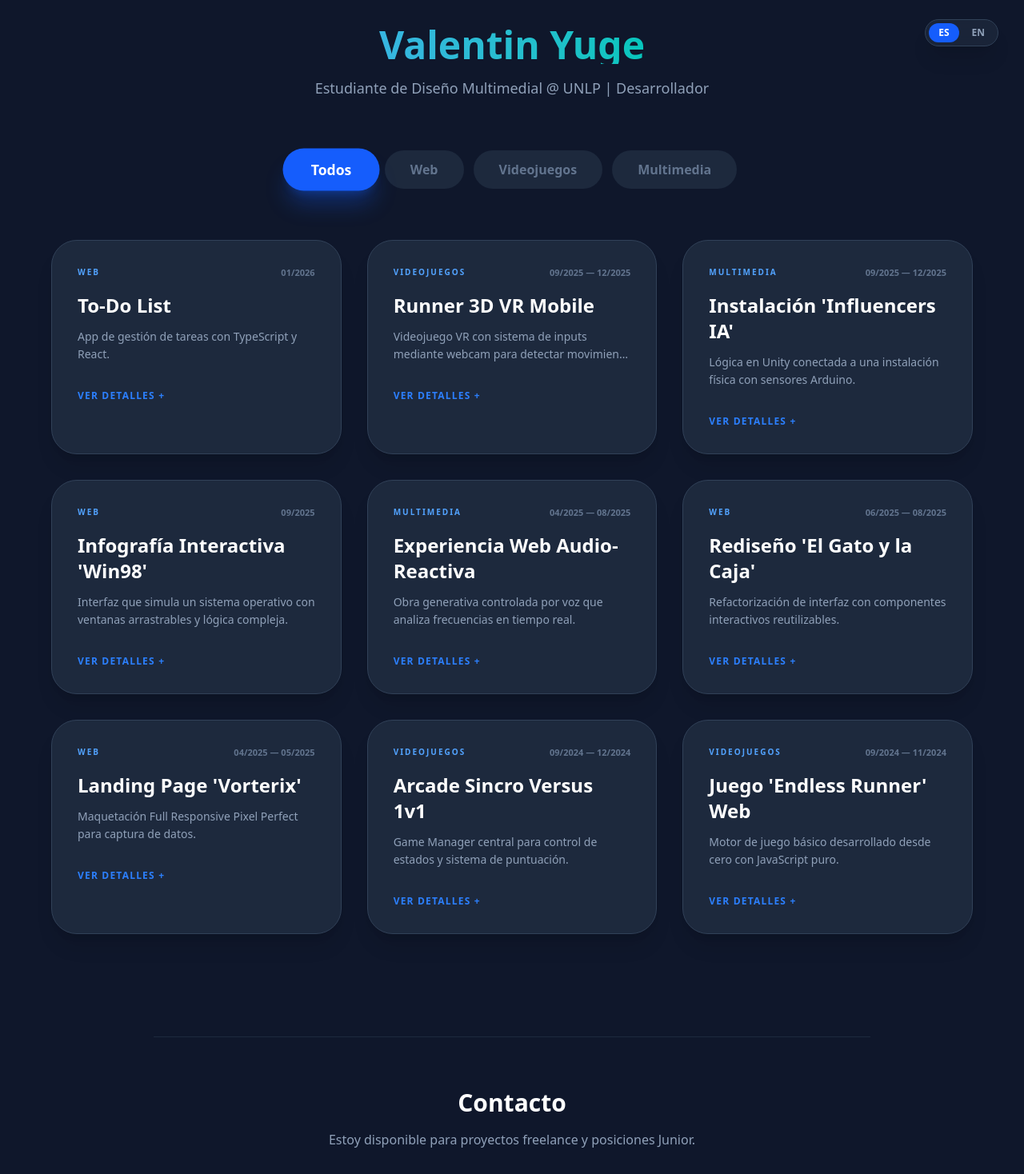
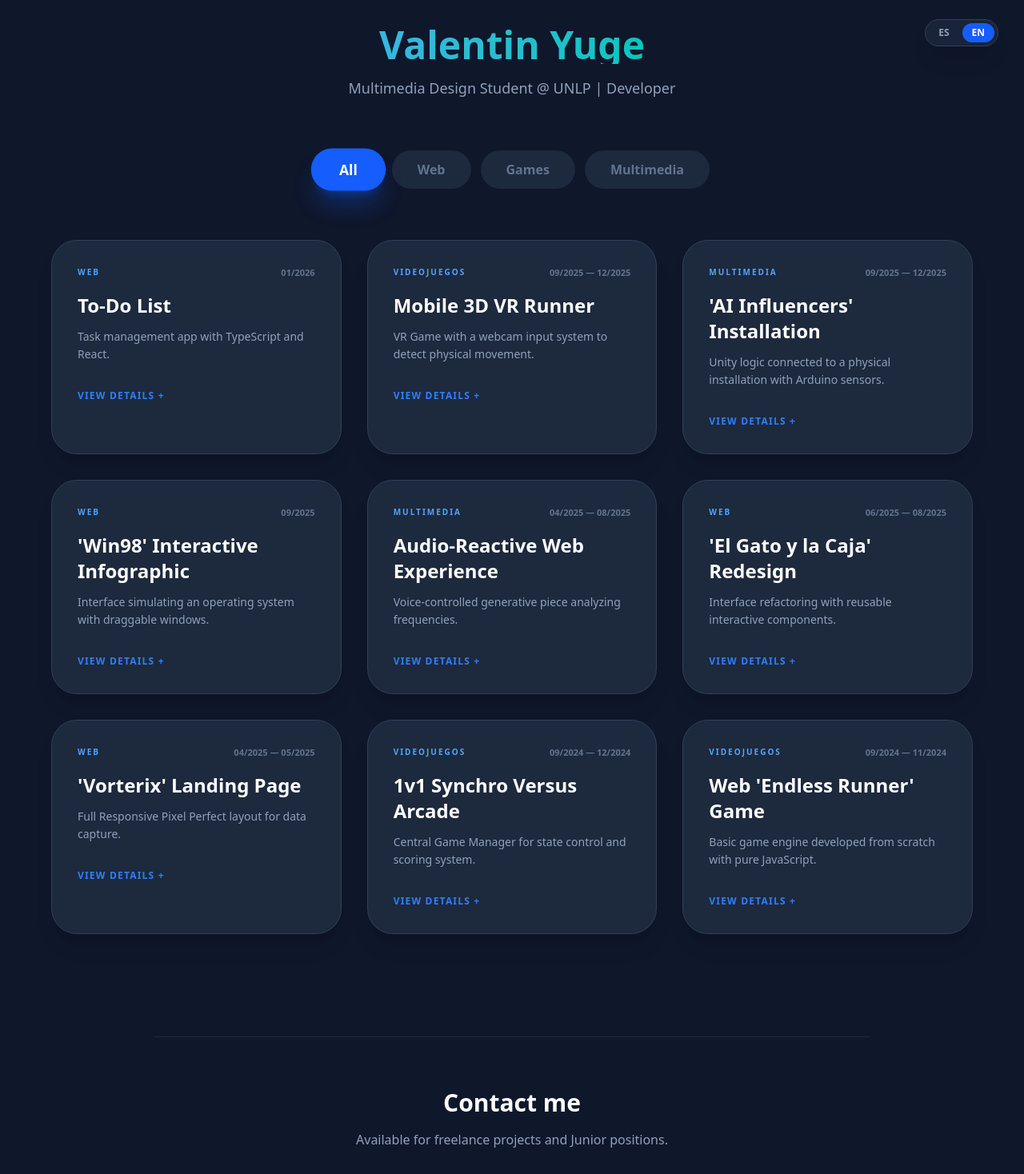
Before and after one commit to valenyuge/portfolio, a React (Vite) app: page / in a window 1280 px wide. Shown: the top 1468 px of the page at 80% size. Built offline with nearby package versions, Linux system fonts and the light colour scheme.

Commit message:
idioma automatico

```diff
--- a/package.json
+++ b/package.json
@@ -12,6 +12,7 @@
   "dependencies": {
     "@tailwindcss/postcss": "^4.1.18",
     "i18next": "^25.8.0",
+    "i18next-browser-languagedetector": "^8.2.0",
     "react": "^19.2.0",
     "react-dom": "^19.2.0",
     "react-i18next": "^16.5.4",
--- a/src/App.tsx
+++ b/src/App.tsx
@@ -1,11 +1,15 @@
 import { useState, useEffect } from 'react'
 import { BrowserRouter as Router, Routes, Route, Link, useParams } from 'react-router-dom'
-// Importamos las herramientas de traducción
+// Importamos herramientas de traducción y el detector de idioma
 import i18n from 'i18next'
 import { initReactI18next, useTranslation } from 'react-i18next'
+import LanguageDetector from 'i18next-browser-languagedetector'
 
-// --- CONFIGURACIÓN DE IDIOMAS ---
-i18n.use(initReactI18next).init({
+// --- CONFIGURACIÓN DE IDIOMAS CON DETECCIÓN AUTOMÁTICA ---
+i18n
+  .use(LanguageDetector) // Detecta el idioma del navegador automáticamente
+  .use(initReactI18next)
+  .init({
     resources: {
       es: {
         translation: {
@@ -14,7 +18,9 @@ i18n.use(initReactI18next).init({
           sobre: "Sobre el proyecto",
           tech: "Tecnologías utilizadas",
           ver_demo: "VER REPOSITORIO / DEMO ↗",
-        detalle_mas: "VER DETALLES +"
+          detalle_mas: "VER DETALLES +",
+          contacto_tit: "Contacto",
+          contacto_desc: "Estoy disponible para proyectos freelance y posiciones Junior."
         }
       },
       en: {
@@ -24,12 +30,18 @@ i18n.use(initReactI18next).init({
           sobre: "About the project",
           tech: "Technologies used",
           ver_demo: "VIEW REPOSITORY / DEMO ↗",
-        detalle_mas: "VIEW DETAILS +"
+          detalle_mas: "VIEW DETAILS +",
+          contacto_tit: "Contact me",
+          contacto_desc: "Available for freelance projects and Junior positions."
         }
       }
     },
-  lng: "es", // Idioma inicial
-  fallbackLng: "es",
+    fallbackLng: "es", // Si no detecta ES o EN, usa español
+    detection: {
+      // Prioridad: 1. URL, 2. LocalStorage, 3. Navegador
+      order: ['querystring', 'localStorage', 'navigator'],
+      caches: ['localStorage'], // Guarda la elección del usuario aquí
+    },
     interpolation: { escapeValue: false }
   });
 
@@ -40,27 +52,27 @@ interface Proyecto {
   fechaInicio: string;
   fechaFin: string;
   descripcion: string;
-  descripcion_en?: string; // Agregamos descripción en inglés
+  descripcion_en?: string;
   contenidoLargo: string;
-  contenidoLargo_en?: string; // Agregamos contenido largo en inglés
+  contenidoLargo_en?: string;
   tecnologias: string[];
   categoria: 'Web' | 'Videojuegos' | 'Multimedia';
   urlExterna: string;
   videoUrl?: string;
 }
 
-// --- COMPONENTE SELECTOR DE IDIOMA ---
+// --- COMPONENTE SELECTOR DE IDIOMA (Fijo arriba a la derecha) ---
 const SelectorIdioma = () => {
   const { i18n } = useTranslation();
   return (
     <div className="fixed top-6 right-8 z-50 flex items-center gap-1 bg-slate-800/80 backdrop-blur-md p-1 rounded-full border border-slate-700 shadow-xl">
       <button
         onClick={() => i18n.changeLanguage('es')}
-        className={`px-3 py-1 rounded-full text-xs font-black transition-all ${i18n.language === 'es' ? 'bg-blue-600 text-white' : 'text-slate-400 hover:text-white'}`}
+        className={`px-3 py-1 rounded-full text-xs font-black transition-all ${i18n.language.startsWith('es') ? 'bg-blue-600 text-white' : 'text-slate-400 hover:text-white'}`}
       >ES</button>
       <button
         onClick={() => i18n.changeLanguage('en')}
-        className={`px-3 py-1 rounded-full text-xs font-black transition-all ${i18n.language === 'en' ? 'bg-blue-600 text-white' : 'text-slate-400 hover:text-white'}`}
+        className={`px-3 py-1 rounded-full text-xs font-black transition-all ${i18n.language.startsWith('en') ? 'bg-blue-600 text-white' : 'text-slate-400 hover:text-white'}`}
       >EN</button>
     </div>
   );
@@ -94,7 +106,7 @@ const DetalleProyecto = ({ lista }: { lista: Proyecto[] }) => {
                 {p.categoria}
             </span>
             <h1 className="text-5xl font-black mt-4 mb-6">
-              {i18n.language === 'es' ? p.titulo : (p.titulo_en || p.titulo)}
+              {i18n.language.startsWith('es') ? p.titulo : (p.titulo_en || p.titulo)}
             </h1>
         </div>
 
@@ -102,7 +114,7 @@ const DetalleProyecto = ({ lista }: { lista: Proyecto[] }) => {
           <div className="lg:col-span-5 space-y-6">
             <h3 className="text-xl font-bold text-blue-400">{t('sobre')}</h3>
             <p className="text-slate-300 text-lg leading-relaxed">
-                {i18n.language === 'es' ? p.contenidoLargo : (p.contenidoLargo_en || p.contenidoLargo)}
+                {i18n.language.startsWith('es') ? p.contenidoLargo : (p.contenidoLargo_en || p.contenidoLargo)}
             </p>
 
             <div className="pt-6">
@@ -173,21 +185,15 @@ const GrillaProyectos = ({ proyectos }: { proyectos: Proyecto[] }) => {
 
       <nav className="flex justify-center flex-wrap gap-3 mb-16">
         {['Todos', 'Web', 'Videojuegos', 'Multimedia'].map(cat => {
-          // Definimos la traducción aquí mismo
           const traducciones: any = {
-            'Todos': i18n.language === 'es' ? 'Todos' : 'All',
+            'Todos': i18n.language.startsWith('es') ? 'Todos' : 'All',
             'Web': 'Web',
-            'Videojuegos': i18n.language === 'es' ? 'Videojuegos' : 'Games',
-            'Multimedia': i18n.language === 'es' ? 'Multimedia' : 'Multimedia'
+            'Videojuegos': i18n.language.startsWith('es') ? 'Videojuegos' : 'Games',
+            'Multimedia': i18n.language.startsWith('es') ? 'Multimedia' : 'Multimedia'
           };
-
           return (
-            <button
-              key={cat}
-              onClick={() => setFiltro(cat)}
-              className={`px-8 py-3 rounded-full font-bold transition-all duration-300 ${
-                  filtro === cat ? 'bg-blue-600 shadow-xl shadow-blue-600/30 scale-110' : 'bg-slate-800 text-slate-500 hover:bg-slate-700'
-              }`}
+            <button key={cat} onClick={() => setFiltro(cat)}
+              className={`px-8 py-3 rounded-full font-bold transition-all duration-300 ${filtro === cat ? 'bg-blue-600 shadow-xl shadow-blue-600/30 scale-110' : 'bg-slate-800 text-slate-500 hover:bg-slate-700'}`}
             >
               {traducciones[cat]}
             </button>
@@ -205,51 +211,28 @@ const GrillaProyectos = ({ proyectos }: { proyectos: Proyecto[] }) => {
               <span className="text-slate-500 text-[11px] font-bold">{formatearPeriodo(p.fechaInicio, p.fechaFin)}</span>
             </div>
             <h2 className="text-2xl font-black mb-3 group-hover:text-blue-400 transition-colors">
-              {i18n.language === 'es' ? p.titulo : (p.titulo_en || p.titulo)}
+              {i18n.language.startsWith('es') ? p.titulo : (p.titulo_en || p.titulo)}
             </h2>
             <p className="text-slate-400 text-sm mb-8 leading-relaxed line-clamp-2">
-                {i18n.language === 'es' ? p.descripcion : (p.descripcion_en || p.descripcion)}
+                {i18n.language.startsWith('es') ? p.descripcion : (p.descripcion_en || p.descripcion)}
             </p>
             <div className="text-blue-500 text-xs font-black tracking-widest">{t('detalle_mas')}</div>
           </Link>
         ))}
       </main>
 
-{/* SECCIÓN DE CONTACTO */}
       <footer className="max-w-4xl mx-auto mt-32 mb-16 text-center border-t border-slate-800 pt-16">
-        <h2 className="text-3xl font-black mb-4">
-          {i18n.language === 'es' ? 'Contacto' : 'Contact me'}
-        </h2>
-        <p className="text-slate-400 mb-8">
-          {i18n.language === 'es'
-            ? 'Estoy disponible para proyectos freelance y posiciones Junior.'
-            : 'Available for freelance projects and Junior positions.'}
-        </p>
-
+        <h2 className="text-3xl font-black mb-4">{t('contacto_tit')}</h2>
+        <p className="text-slate-400 mb-8">{t('contacto_desc')}</p>
         <div className="flex justify-center flex-wrap gap-6">
-          {/* Email - valentinyuge@gmail.com */}
-          <a href="mailto:valentinyuge@gmail.com"
-             className="flex items-center gap-2 bg-slate-800 hover:bg-blue-600 px-6 py-3 rounded-2xl transition-all border border-slate-700">
-            <span>📧</span>
-            <span className="font-bold">Email</span>
+          <a href="mailto:valentinyuge@gmail.com" className="flex items-center gap-2 bg-slate-800 hover:bg-blue-600 px-6 py-3 rounded-2xl transition-all border border-slate-700">
+            <span>📧</span><span className="font-bold">Email</span>
           </a>
-
-          {/* LinkedIn - valentinyuge */}
-          <a href="https://linkedin.com/in/valentinyuge"
-             target="_blank"
-             rel="noopener noreferrer"
-             className="flex items-center gap-2 bg-slate-800 hover:bg-blue-700 px-6 py-3 rounded-2xl transition-all border border-slate-700">
-            <span>🔗</span>
-            <span className="font-bold">LinkedIn</span>
+          <a href="https://linkedin.com/in/valentinyuge" target="_blank" rel="noopener noreferrer" className="flex items-center gap-2 bg-slate-800 hover:bg-blue-700 px-6 py-3 rounded-2xl transition-all border border-slate-700">
+            <span>🔗</span><span className="font-bold">LinkedIn</span>
           </a>
-
-          {/* GitHub - valenyuge */}
-          <a href="https://github.com/valenyuge"
-             target="_blank"
-             rel="noopener noreferrer"
-             className="flex items-center gap-2 bg-slate-800 hover:bg-slate-700 px-6 py-3 rounded-2xl transition-all border border-slate-700">
-            <span>🐙</span>
-            <span className="font-bold">GitHub</span>
+          <a href="https://github.com/valenyuge" target="_blank" rel="noopener noreferrer" className="flex items-center gap-2 bg-slate-800 hover:bg-slate-700 px-6 py-3 rounded-2xl transition-all border border-slate-700">
+            <span>🐙</span><span className="font-bold">GitHub</span>
           </a>
         </div>
       </footer>
@@ -257,7 +240,6 @@ const GrillaProyectos = ({ proyectos }: { proyectos: Proyecto[] }) => {
   );
 };
 
-// --- APP COMPONENT (con datos de ejemplo para inglés) ---
 function App() {
   const proyectos: Proyecto[] = [
     {
@@ -268,9 +250,9 @@ function App() {
       fechaFin: "2025-12",
       descripcion: "Videojuego VR con sistema de inputs mediante webcam para detectar movimiento físico.",
       descripcion_en: "VR Game with a webcam input system to detect physical movement.",
-      contenidoLargo: "Desarrollo de un videojuego de realidad virtual para móviles. Implementación de un sistema de inputs no convencional mediante webcam externa para detectar el movimiento físico del usuario y trasladarlo al personaje en tiempo real.",
-      contenidoLargo_en: "Mobile VR game development. Implementation of a non-conventional input system using an external webcam to detect the user's physical movement and translate it to the character in real-time.",
-      tecnologias: ["Unity", "C#", "Motion Tracking", "OSC"],
+      contenidoLargo: "Desarrollo de un videojuego de realidad virtual para móviles...",
+      contenidoLargo_en: "Mobile VR game development...",
+      tecnologias: ["Unity", "C#", "Motion Tracking"],
       categoria: 'Videojuegos',
       urlExterna: "https://github.com/valenyuge",
       videoUrl: "/proyectos/VR.mp4"
@@ -282,9 +264,9 @@ function App() {
       fechaInicio: "2025-09",
       fechaFin: "2025-09",
       descripcion: "Interfaz que simula un sistema operativo con ventanas arrastrables y lógica compleja.",
-      descripcion_en: "Interface simulating an operating system with draggable windows and complex logic.",
-      contenidoLargo: "Programación de gestión del DOM para ventanas (popups) arrastrables, reloj en tiempo real, persistencia de datos de usuario y lógica de control para reproductores multimedia customizados.",
-      contenidoLargo_en: "DOM management for draggable windows, real-time clock, user data persistence, and control logic for customized media players.",
+      descripcion_en: "Interface simulating an operating system with draggable windows.",
+      contenidoLargo: "Programación de gestión del DOM para ventanas (popups) arrastrables...",
+      contenidoLargo_en: "DOM management for draggable windows...",
       tecnologias: ["JavaScript", "HTML", "CSS"],
       categoria: 'Web',
       urlExterna: "https://github.com/valenyuge",
@@ -297,9 +279,9 @@ function App() {
       fechaInicio: "2025-04",
       fechaFin: "2025-08",
       descripcion: "Obra generativa controlada por voz que analiza frecuencias en tiempo real.",
-      descripcion_en: "Voice-controlled generative piece analyzing frequencies in real-time.",
-      contenidoLargo: "Creación de una obra generativa controlada por voz. Programación de algoritmos de análisis de frecuencia (tonos agudos/graves) para modificar variables visuales de dibujo y borrado en tiempo real.",
-      contenidoLargo_en: "Voice-controlled generative artwork. Frequency analysis algorithms (treble/bass) to modify visual drawing and erasing variables in real-time.",
+      descripcion_en: "Voice-controlled generative piece analyzing frequencies.",
+      contenidoLargo: "Creación de una obra generativa controlada por voz...",
+      contenidoLargo_en: "Voice-controlled generative artwork...",
       tecnologias: ["Web Audio API", "Canvas", "JavaScript"],
       categoria: 'Multimedia',
       urlExterna: "https://github.com/valenyuge",
@@ -313,9 +295,9 @@ function App() {
       fechaFin: "2025-12",
       descripcion: "Lógica en Unity conectada a una instalación física con sensores Arduino.",
       descripcion_en: "Unity logic connected to a physical installation with Arduino sensors.",
-      contenidoLargo: "Programación de la comunicación entre sensores físicos (potenciómetro) y el software para la navegación, integrando lectura de códigos QR.",
-      contenidoLargo_en: "Programming the communication between physical sensors (potentiometer) and the software for navigation, including QR code reading.",
-      tecnologias: ["Unity", "Arduino", "Serial Com", "C#"],
+      contenidoLargo: "Programación de la comunicación entre sensores físicos...",
+      contenidoLargo_en: "Programming the communication between physical sensors...",
+      tecnologias: ["Unity", "Arduino", "Serial Com"],
       categoria: 'Multimedia',
       urlExterna: "https://github.com/valenyuge",
       videoUrl: "/proyectos/influencia.mp4"
@@ -328,8 +310,8 @@ function App() {
       fechaFin: "2024-11",
       descripcion: "Motor de juego básico desarrollado desde cero con JavaScript puro.",
       descripcion_en: "Basic game engine developed from scratch with pure JavaScript.",
-      contenidoLargo: "Implementación manual del Game Loop, detección de colisiones (AABB), gravedad y generación procedural de obstáculos, demostrando comprensión de la lógica base de videojuegos.",
-      contenidoLargo_en: "Manual implementation of the Game Loop, collision detection (AABB), gravity, and procedural obstacle generation.",
+      contenidoLargo: "Implementación manual del Game Loop, detección de colisiones...",
+      contenidoLargo_en: "Manual implementation of the Game Loop...",
       tecnologias: ["JavaScript", "Lógica de Juegos"],
       categoria: 'Videojuegos',
       urlExterna: "https://valenyuge.neocities.org/",
@@ -343,8 +325,8 @@ function App() {
       fechaFin: "2024-12",
       descripcion: "Game Manager central para control de estados y sistema de puntuación.",
       descripcion_en: "Central Game Manager for state control and scoring system.",
-      contenidoLargo: "Gestión de temporizadores y sistema de puntuación. Sincronización de animaciones con eventos de lógica y control de interfaz de usuario (UI) para múltiples pantallas.",
-      contenidoLargo_en: "Timer management and scoring system. Animation synchronization with logic events and UI control for multiple screens.",
+      contenidoLargo: "Gestión de temporizadores y sistema de puntuación...",
+      contenidoLargo_en: "Timer management and scoring system...",
       tecnologias: ["Unity", "C#"],
       categoria: 'Videojuegos',
       urlExterna: "https://github.com/valenyuge",
@@ -358,8 +340,8 @@ function App() {
       fechaFin: "2025-05",
       descripcion: "Maquetación Full Responsive Pixel Perfect para captura de datos.",
       descripcion_en: "Full Responsive Pixel Perfect layout for data capture.",
-      contenidoLargo: "Enfoque Pixel Perfect respetando la identidad visual de la marca. Programación de lógica para captura y almacenamiento de datos de usuario.",
-      contenidoLargo_en: "Pixel Perfect approach respecting brand identity. Programming logic for user data capture and storage.",
+      contenidoLargo: "Enfoque Pixel Perfect respetando la identidad visual de la marca...",
+      contenidoLargo_en: "Pixel Perfect approach respecting brand identity...",
       tecnologias: ["HTML", "CSS", "JavaScript"],
       categoria: 'Web',
       urlExterna: "https://github.com/valenyuge",
@@ -373,8 +355,8 @@ function App() {
       fechaFin: "2025-08",
       descripcion: "Refactorización de interfaz con componentes interactivos reutilizables.",
       descripcion_en: "Interface refactoring with reusable interactive components.",
-      contenidoLargo: "Desarrollo de carruseles de imágenes y navegación por breadcrumbs. Optimización de la experiencia de usuario (UX) mediante scripts de interacción.",
-      contenidoLargo_en: "Image carousel development and breadcrumb navigation. UX optimization through interaction scripts.",
+      contenidoLargo: "Desarrollo de carruseles de imágenes y navegación...",
+      contenidoLargo_en: "Image carousel development and breadcrumb navigation...",
       tecnologias: ["JavaScript", "UX", "HTML/CSS"],
       categoria: 'Web',
       urlExterna: "https://github.com/valenyuge",
@@ -388,15 +370,14 @@ function App() {
       fechaFin: "2026-01",
       descripcion: "App de gestión de tareas con TypeScript y React.",
       descripcion_en: "Task management app with TypeScript and React.",
-      contenidoLargo: "Aplicación de gestión de tareas con persistencia de datos, tipado fuerte y diseño moderno. Implementación de estados complejos en React.",
-      contenidoLargo_en: "Task management application with data persistence, strong typing, and modern design. Complex state implementation in React.",
+      contenidoLargo: "Aplicación de gestión de tareas con persistencia de datos...",
+      contenidoLargo_en: "Task management application with data persistence...",
       tecnologias: ["React", "TypeScript", "Tailwind"],
       categoria: 'Web',
       urlExterna: "https://todolist-18e7.onrender.com/",
       videoUrl: "/proyectos/to-do.mp4"
     }
   ];
-
 
   return (
     <Router>
```
Also changed, not shown: 1 other file (tests, documents, lock files or other folders). Lines whose indentation alone changed are shown as unchanged.
